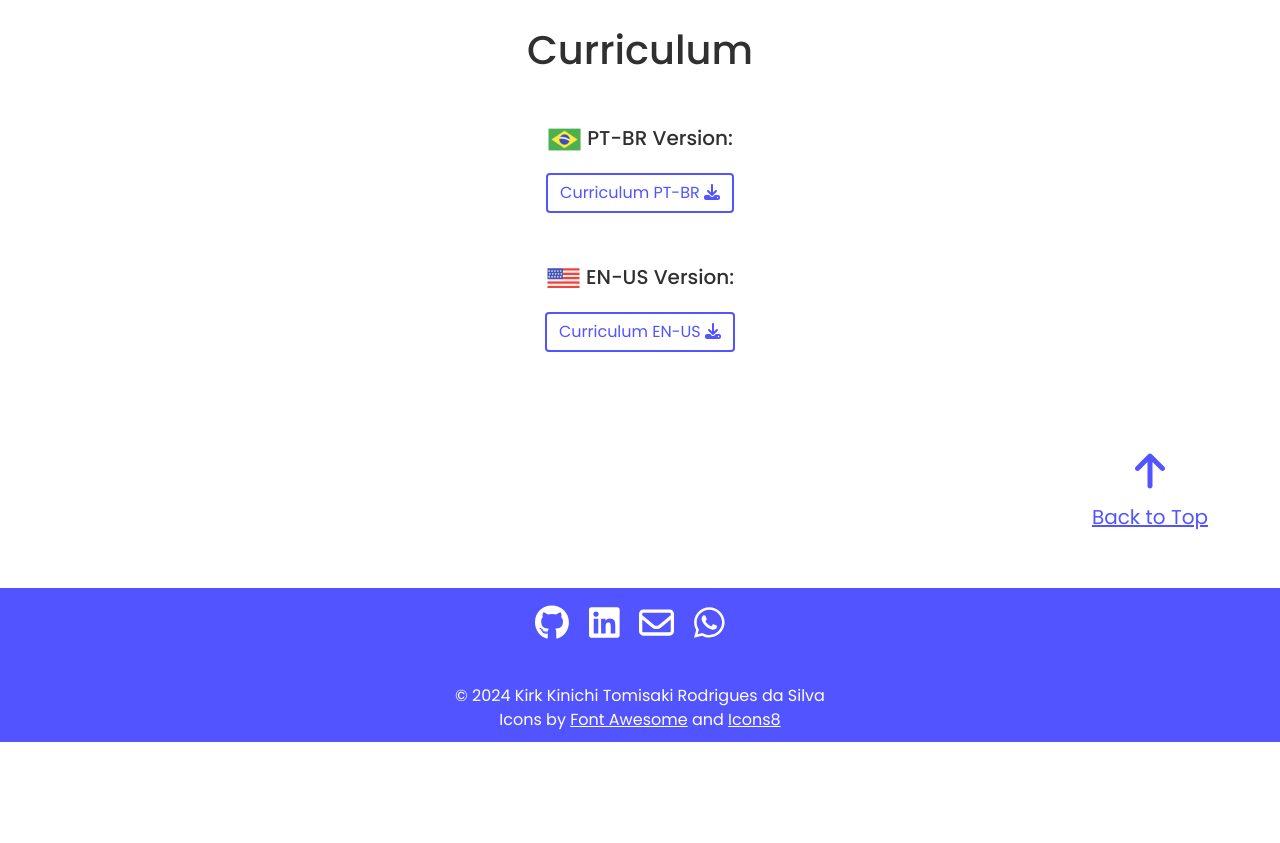
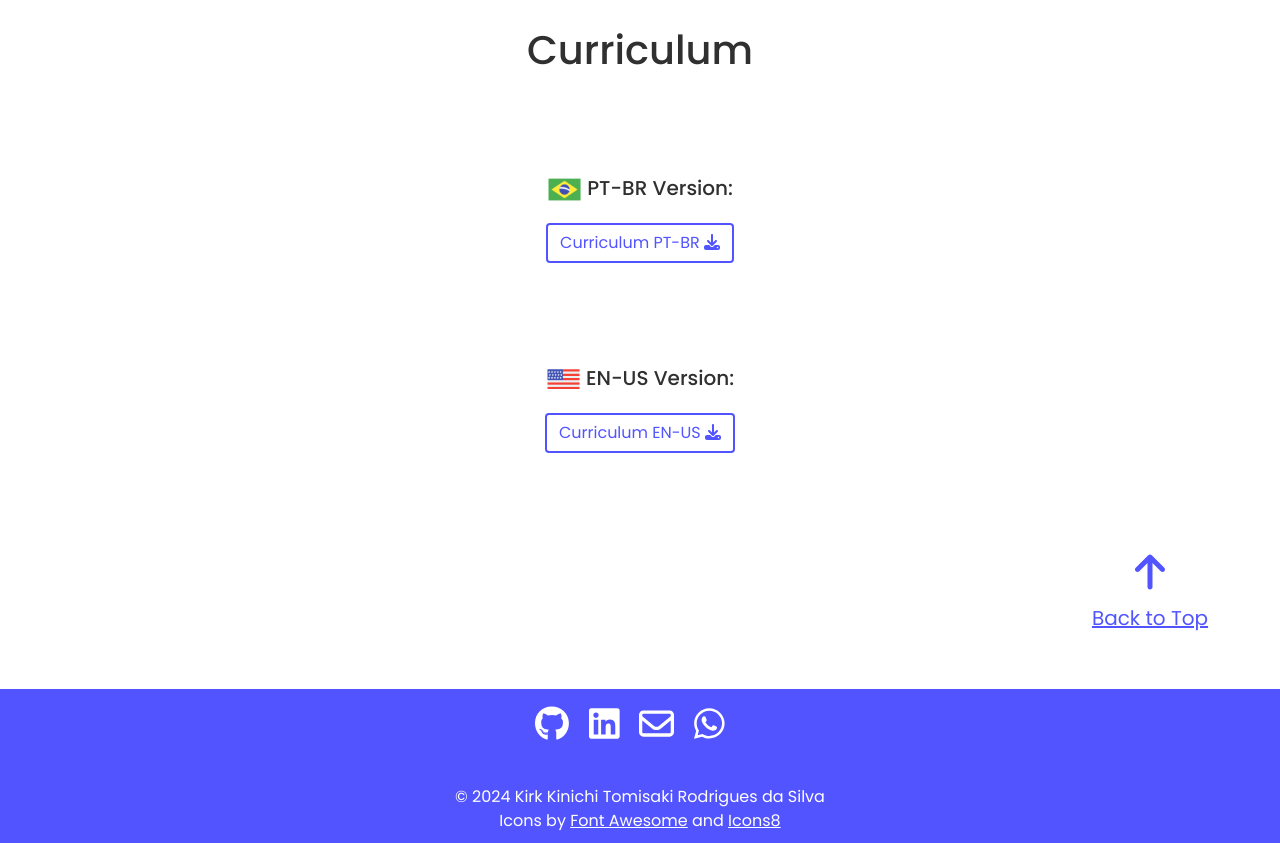
Before and after one commit to kirkkinichi/portfolio-v2, an Angular app: page / in a window 1280 px wide. Shown: the part 5320-6163 px from the top of the page. Before the commit the page ends 6062 px from the top, so only its background shows below. Built offline with nearby package versions, Linux system fonts and the light colour scheme; a web font is replaced by a local one.

Commit message:
Adding scrollToTop method on up-arrow component.

```diff
--- a/src/app/components/up-arrow/up-arrow.component.html
+++ b/src/app/components/up-arrow/up-arrow.component.html
@@ -2,7 +2,7 @@
     <div class="row">
         <div class="col-md-10"></div>
         <div class="col-md-2">
-            <a class="up-arrow-a"><fa-icon [icon]="faArrowUp"></fa-icon><p class="up-arrow-p">Back to Top</p></a>
+            <a class="up-arrow-a" (click)="scrollToTop()"><fa-icon [icon]="faArrowUp"></fa-icon><p class="up-arrow-p">Back to Top</p></a>
         </div>
     </div>
 </div>
--- a/src/app/components/up-arrow/up-arrow.component.ts
+++ b/src/app/components/up-arrow/up-arrow.component.ts
@@ -1,6 +1,7 @@
 import { Component } from '@angular/core';
 
 import { faArrowUp } from '@fortawesome/free-solid-svg-icons';
+import { ScrollService } from '../../services/scroll.service';
 
 @Component({
   selector: 'app-up-arrow',
@@ -10,4 +11,13 @@ import { faArrowUp } from '@fortawesome/free-solid-svg-icons';
 export class UpArrowComponent {
 
   faArrowUp = faArrowUp;
+
+  currentSection: string = '';
+
+	constructor(private scrollService: ScrollService) { }
+
+	scrollToTop() {
+		this.scrollService.scrollToTop();
+		this.currentSection = 'home';
+	}
 }
--- a/src/app/pages/curriculum/curriculum.component.html
+++ b/src/app/pages/curriculum/curriculum.component.html
@@ -1,6 +1,6 @@
 <div id="curriculum" class="content">
     <h1 class="text-center content-title">Curriculum</h1>
-    <div class="text-center mt-5">
+    <div class="text-center curriculum-div">
         <div>
             <h5><img class="curriculum-img" src="../../../assets/icons/icons8-brazil-96.png"> PT-BR Version:</h5>
         </div>
@@ -9,7 +9,7 @@
         </div>
     </div>
 
-    <div class="text-center mt-5">
+    <div class="text-center curriculum-div">
         <div>
             <h5><img class="curriculum-img" src="../../../assets/icons/icons8-usa-96.png"> EN-US Version:</h5>
         </div>
--- a/src/app/pages/curriculum/curriculum.component.scss
+++ b/src/app/pages/curriculum/curriculum.component.scss
@@ -1,4 +1,9 @@
 @import '../../../styles.scss';
+
+
+.curriculum-div {
+    margin-top: 6.15rem;
+}
 
 .curriculum-img {
     width: 35px;
```
